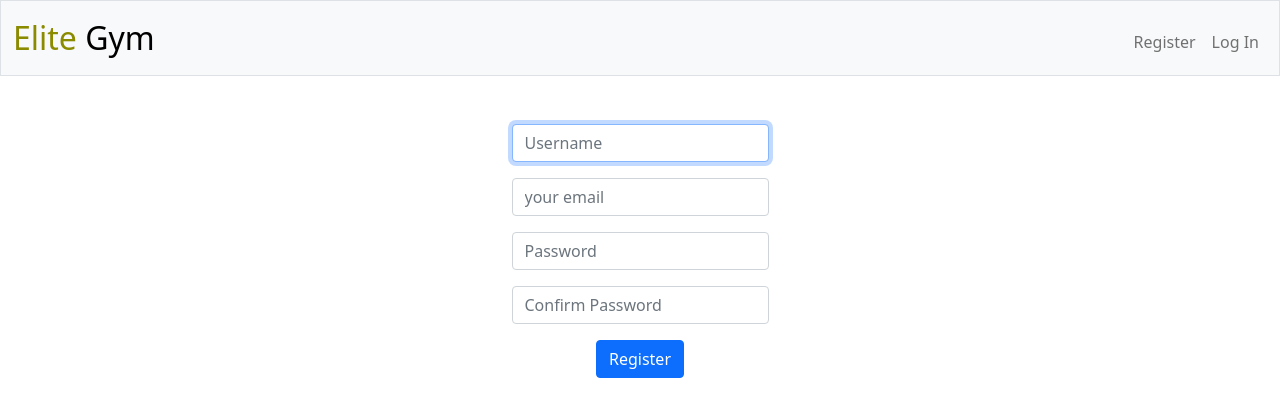
After one commit to Ayman-ing/Gym, a Flask app: page /register in a window 1280 px wide. The commit adds this page. Shown: the top 417 px of the page. Run offline with Flask 3, Linux system fonts and the light colour scheme; some libraries are stand-ins or nearby versions.

Commit message:
fixing login log out and register

```diff
--- a/app.py
+++ b/app.py
@@ -46,24 +46,24 @@ def login():
     if request.method == "POST":
         # Ensure username was submitted
         if not request.form.get("username"):
-            return render_template("login.html")
+            return render_template("login.html",message1="must provide username")
 
         # Ensure password was submitted
         elif not request.form.get("password"):
-            return render_template("login.html")
+            return render_template("login.html",message2="must provide password")
         # Query database for username
         rows = db.execute(
-            "SELECT * FROM Admin WHERE username = ?", request.form.get("username")
+            "SELECT ad_id,hash FROM Admin WHERE ad_username = ?", request.form.get("username")
         )
 
         # Ensure username exists and password is correct
         if len(rows) != 1 or not check_password_hash(
             rows[0]["hash"], request.form.get("password")
         ):
-            return render_template("login.html")
+            return render_template("login.html",message3="username or password incorrect")
 
         # Remember which user has logged in
-        session["user_id"] = rows[0]["id"]
+        session["user_id"] = rows[0]["ad_id"]
 
         # Redirect user to home page
 
@@ -72,3 +72,67 @@ def login():
     # User reached route via GET (as by clicking a link or via redirect)
     else:
         return render_template("login.html")
+@app.route("/register", methods=["GET", "POST"])
+def register():
+    """Register user"""
+    # User reached route via POST (as by submitting a form via POST)
+
+    if request.method == "POST":
+        # Ensure username was submitted
+        if not request.form.get("username"):
+            return render_template("register.html", message1="must provide username")
+        if not request.form.get("mail"):
+            return render_template("register.html", message2="must provide your mail")
+        # Ensure password was submitted
+        elif not request.form.get("password"):
+            return render_template("register.html", message3="must provide password")
+        # Ensure password confirmation was submitted
+        elif not request.form.get("confirmation"):
+            return render_template("register.html", message4="must provide confirmation")
+        # Ensure password confirmation match the password
+        elif request.form.get("confirmation") != request.form.get("password"):
+            return render_template("register.html", message5="password must match confirmation")
+        # query the database
+        rows_username = db.execute(
+            "SELECT * FROM Admin WHERE ad_username = ?", request.form.get("username")
+        )
+        rows_mail = db.execute("SELECT * FROM Admin WHERE ad_mail = ?", request.form.get("mail"))
+        # checking the username is unique
+        if len(rows_username) > 0:
+            return  render_template("register.html", message6="username taken")
+        #checking the mail doesn't exist
+        if len(rows_mail) > 0:
+            return  render_template("register.html", message7="mail already exist")
+        # generating the hash password
+        pwhash = generate_password_hash(request.form.get("password"))
+        # adding the user
+        db.execute(
+            "INSERT INTO Admin (ad_username,ad_mail,hash) VALUES (?,?,?)",
+            request.form.get("username"),
+            request.form.get("mail"),
+            pwhash
+
+        )
+        # getting the user id
+        user_id = db.execute(
+            "SELECT ad_id FROM Admin WHERE ad_username = ?", request.form.get("username")
+        )
+        # Remember which user has logged in
+        session["user_id"] = user_id[0]["ad_id"]
+
+        # Redirect user to home page
+        return redirect("/")
+
+    # User reached route via GET (as by clicking a link or via redirect)
+    else:
+        return render_template("register.html")
+
+@app.route("/logout")
+def logout():
+    """Log user out"""
+
+    # Forget any user_id
+    session.clear()
+
+    # Redirect user to login form
+    return redirect("/")
--- a/templates/index.html
+++ b/templates/index.html
@@ -29,7 +29,7 @@
 
 
               </tr>
-              {% endfor %}
+
               <tr>
                 <td></td>
                 <td></td>
--- a/templates/layout.html
+++ b/templates/layout.html
@@ -31,9 +31,9 @@
                 <div class="collapse navbar-collapse" id="navbar">
                     {% if session["user_id"] %}
                         <ul class="navbar-nav me-auto mt-2">
-                            <li class="nav-item"><a class="nav-link" href="/quote">Quote</a></li>
-                            <li class="nav-item"><a class="nav-link" href="/buy">Buy</a></li>
-                            <li class="nav-item"><a class="nav-link" href="/sell">Sell</a></li>
+                            <li class="nav-item"><a class="nav-link" href="/schedule">Schedule</a></li>
+                            <li class="nav-item"><a class="nav-link" href="/members">Members</a></li>
+                            <li class="nav-item"><a class="nav-link" href="/trainers">Trainers</a></li>
                             <li class="nav-item"><a class="nav-link" href="/history">History</a></li>
                         </ul>
                         <ul class="navbar-nav ms-auto mt-2">
--- a/templates/login.html
+++ b/templates/login.html
@@ -9,9 +9,15 @@
         <div class="mb-3">
             <input autocomplete="off" autofocus class="form-control mx-auto w-auto" id="username" name="username" placeholder="Username" type="text">
         </div>
+        <p>{{message1}}</p>
         <div class="mb-3">
             <input class="form-control mx-auto w-auto" id="password" name="password" placeholder="Password" type="password">
         </div>
+        <p>{{message2}}</p>
         <button class="btn btn-primary" type="submit">Log In</button>
+
     </form>
+
+
+    <p>{{message3}}</p>
 {% endblock %}
--- /dev/null
+++ b/templates/register.html
@@ -0,0 +1,29 @@
+{% extends "layout.html" %}
+
+{% block title %}
+    Register
+{% endblock %}
+{% block main %}
+    <form action="/register" method="post">
+        <div class="mb-3">
+            <input autocomplete="off" autofocus class="form-control mx-auto w-auto" id="username" name="username" placeholder="Username" type="text">
+        </div>
+        <p>{{message1}}</p>
+        <p>{{message6}}</p>
+        <div class="mb-3">
+            <input autocomplete="off" autofocus class="form-control mx-auto w-auto" id="mail" name="mail" placeholder="your email" type="mail">
+        </div>
+        <p>{{message2}}</p>
+        <p>{{message7}}</p>
+        <div class="mb-3">
+            <input class="form-control mx-auto w-auto" id="password" name="password" placeholder="Password" type="password">
+        </div>
+        <p>{{message3}}</p>
+        <div class="mb-3">
+            <input class="form-control mx-auto w-auto" id="confirmation" name="confirmation" placeholder="Confirm Password" type="password">
+        </div>
+        <p>{{message4}}</p>
+        <p>{{message5}}</p>
+        <button class="btn btn-primary" type="submit">Register</button>
+    </form>
+{% endblock %}
```
Also changed, not shown: README.md, gym1.db.
